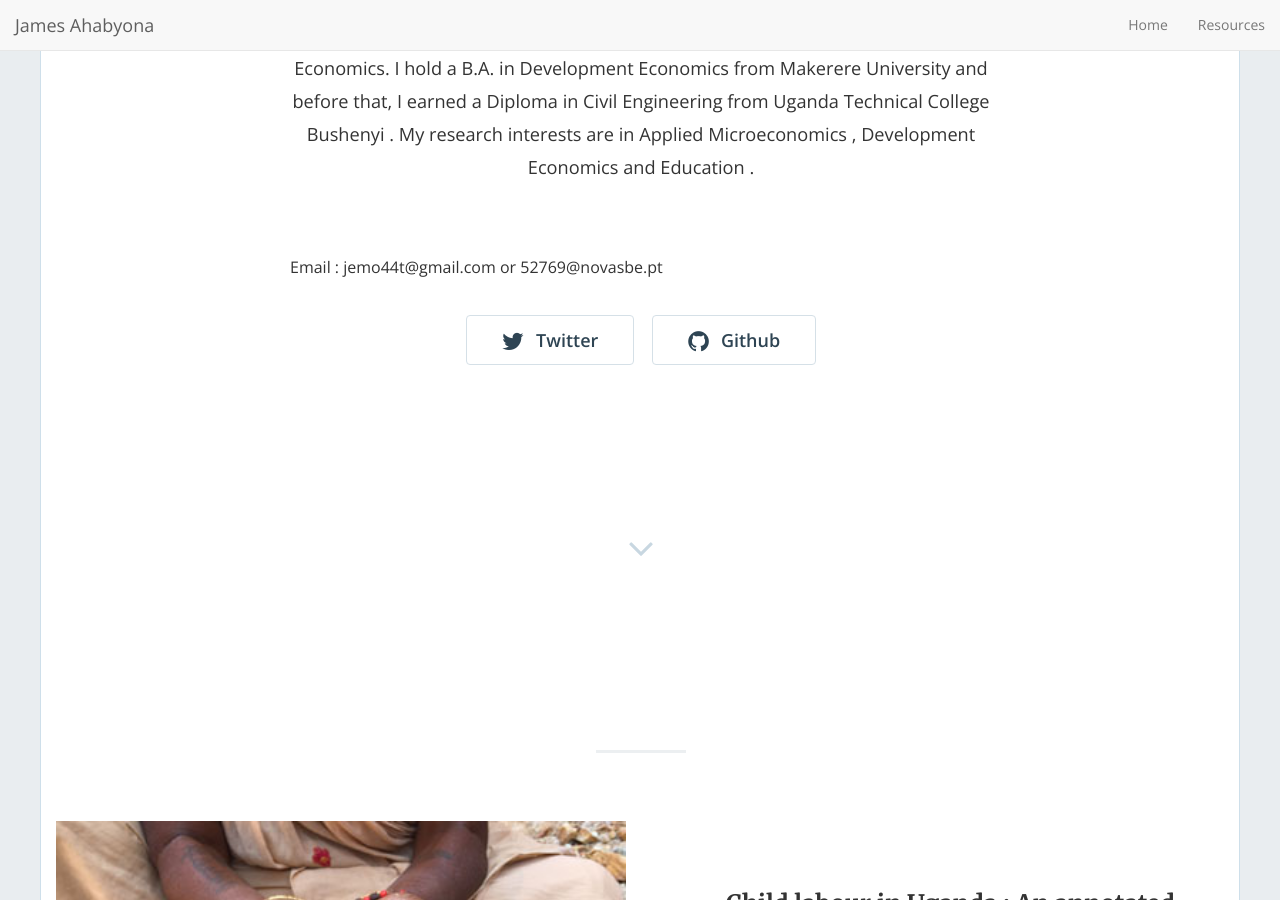
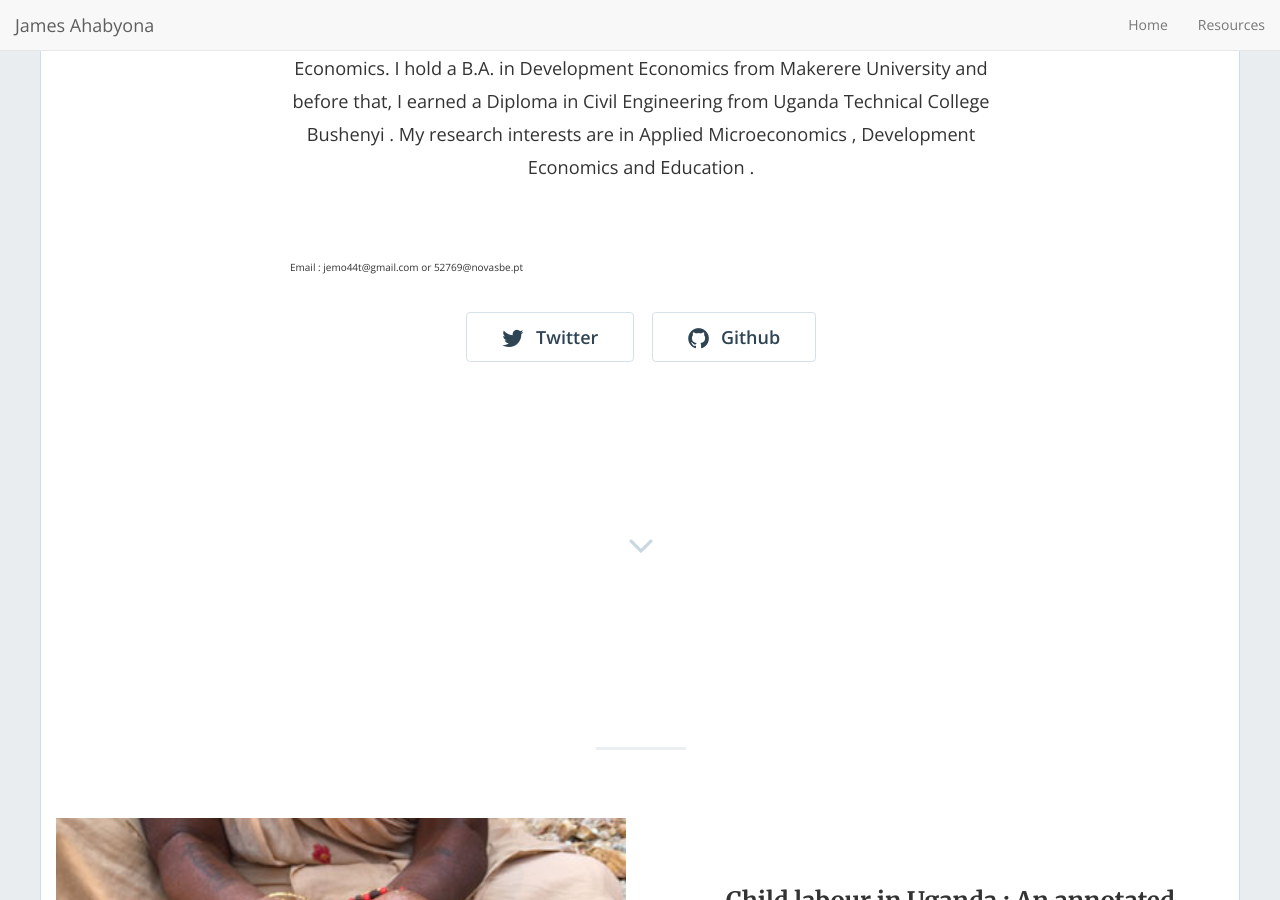
Before and after one commit to mariaelenaguer/mariaelenaguer.github.io, a Jekyll site: the page built from index.html, in a window 1280 px wide and 900 px high, scrolled down 563 px. Built offline with Jekyll 4.4.1, drawn with Linux system fonts in a browser that asks for light colours; nearby versions of some CDN libraries; the list of posts is cut into pages by our own code.

Commit message:
Update home-hero.html

```diff
--- a/_includes/home-hero.html
+++ b/_includes/home-hero.html
@@ -29,7 +29,7 @@
           </p>
           {% endif %}
 
-       <font size="3">Email : jemo44t@gmail.com or 52769@novasbe.pt </font>
+       <font size="1">Email : jemo44t@gmail.com or 52769@novasbe.pt </font>
 
           <div class="hero-buttons">
 
```
